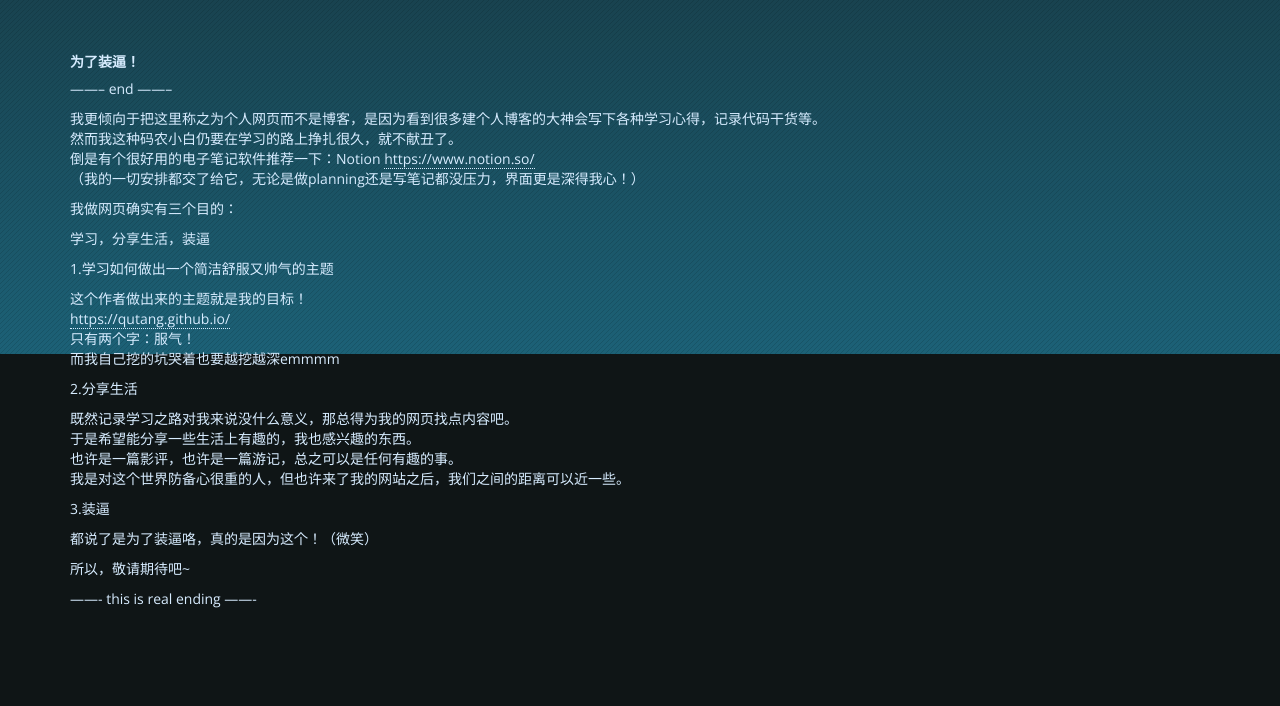
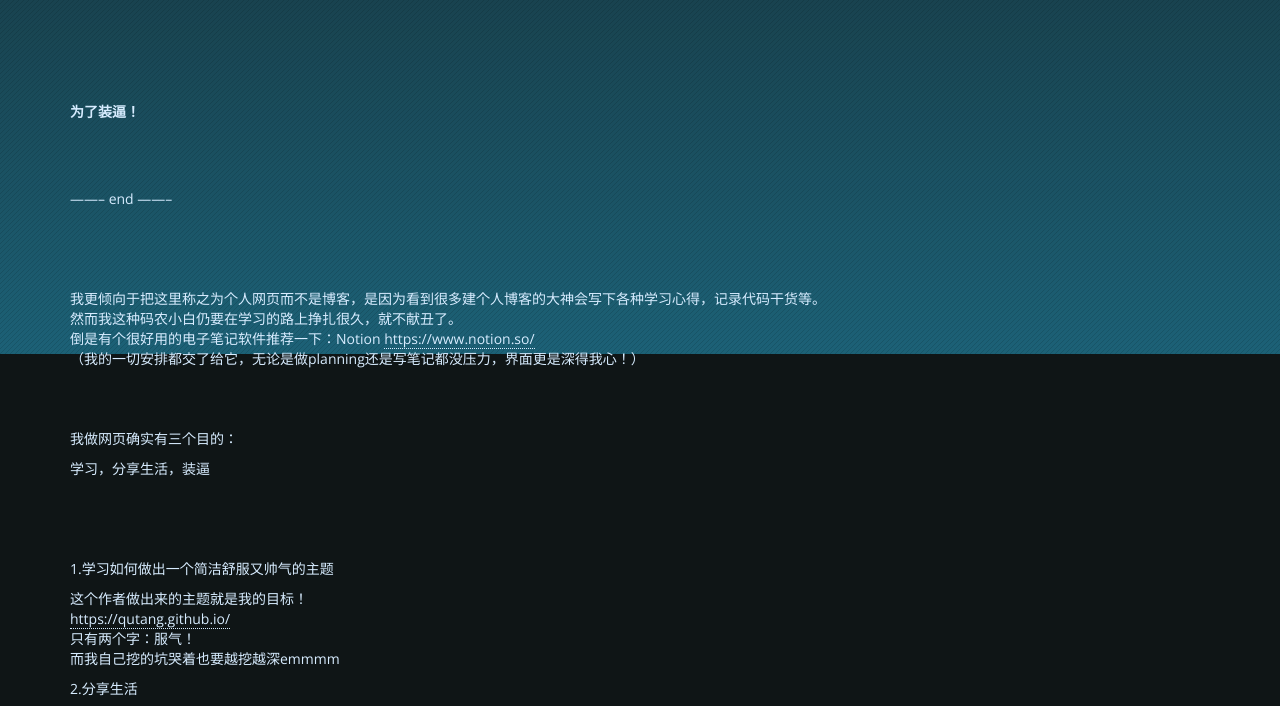
Before and after one commit to XintongLu/XintongLu.github.io, a plain HTML site: page 2018/09/06/做个人网页的意义/index.html in a window 1280 px wide. Shown: the part 446-1152 px from the top of the page. Drawn offline with nearby package versions, Linux system fonts and the light colour scheme; some packages are replaced by stand-ins of ours; a script that the page names is missing.

Commit message:
Site updated: 2018-09-14 01:29:16

```diff
--- a/2018/09/06/做个人网页的意义/index.html
+++ b/2018/09/06/做个人网页的意义/index.html
@@ -10,8 +10,7 @@
 
     <!--Description-->
 
-        <meta name="description" content="为了装逼！——– end ——–
-我更倾向于把这里称之为个人网页而不是博客，是因为看到很多建个人博客的大神会写下各种学习心得，记录代码干货等。然而我这种码农小白仍要在学习的路上挣扎很久，就不献丑了。倒是有个很好用的电子笔记软件推荐一下：Notion    https://www.notion.so/">
+        <meta name="description" content="为了装逼！——– end ——–我更倾向于把这里称之为个人网页而不是博客，是因为看到很多建个人博客的大神会写下各种学习心得，记录代码干货等。然而我这种码农小白仍要在学习的路上挣扎很久，就不献丑了。倒是有个很好用的电子笔记软件推荐一下：Notion    https://www.notion.so/（">
 
 
     <!--Author-->
@@ -167,18 +166,14 @@
 
 
         <!-- Post Content -->
-        <h5 id="为了装逼！"><a href="#为了装逼！" class="headerlink" title="为了装逼！"></a><strong>为了装逼！</strong></h5><p>——– end ——–</p>
-<p>我更倾向于把这里称之为个人网页而不是博客，是因为看到很多建个人博客的大神会写下各种学习心得，记录代码干货等。<br>然而我这种码农小白仍要在学习的路上挣扎很久，就不献丑了。<br>倒是有个很好用的电子笔记软件推荐一下：Notion    <a href="https://www.notion.so/" target="_blank" rel="noopener">https://www.notion.so/</a><br>（我的一切安排都交了给它，无论是做planning还是写笔记都没压力，界面更是深得我心！）</p>
-<p>我做网页确实有三个目的：</p>
-<p>学习，分享生活，装逼</p>
-<p>1.学习如何做出一个简洁舒服又帅气的主题</p>
+        <p><br><br></p>
+<h5 id="为了装逼！"><a href="#为了装逼！" class="headerlink" title="为了装逼！"></a><strong>为了装逼！</strong></h5><p><br><br><br>——– end ——–<br><br><br><br><br>我更倾向于把这里称之为个人网页而不是博客，是因为看到很多建个人博客的大神会写下各种学习心得，记录代码干货等。<br>然而我这种码农小白仍要在学习的路上挣扎很久，就不献丑了。<br>倒是有个很好用的电子笔记软件推荐一下：Notion    <a href="https://www.notion.so/" target="_blank" rel="noopener">https://www.notion.so/</a><br>（我的一切安排都交了给它，无论是做planning还是写笔记都没压力，界面更是深得我心！）<br><br><br><br>我做网页确实有三个目的：</p>
+<p>学习，分享生活，装逼<br><br><br><br><br>1.学习如何做出一个简洁舒服又帅气的主题</p>
 <p>这个作者做出来的主题就是我的目标！<br><a href="https://qutang.github.io/" target="_blank" rel="noopener">https://qutang.github.io/</a><br>只有两个字：服气！<br>而我自己挖的坑哭着也要越挖越深emmmm</p>
 <p>2.分享生活</p>
 <p>既然记录学习之路对我来说没什么意义，那总得为我的网页找点内容吧。<br>于是希望能分享一些生活上有趣的，我也感兴趣的东西。<br>也许是一篇影评，也许是一篇游记，总之可以是任何有趣的事。<br>我是对这个世界防备心很重的人，但也许来了我的网站之后，我们之间的距离可以近一些。</p>
 <p>3.装逼</p>
-<p>都说了是为了装逼咯，真的是因为这个！（微笑）</p>
-<p>所以，敬请期待吧~</p>
-<p>——- this is real ending ——-</p>
+<p>都说了是为了装逼咯，真的是因为这个！（微笑）<br><br><br><br><br>所以，敬请期待吧~<br><br><br><br><br>——- this is real ending ——-<br><br><br></p>
 
     </div>
 
```
Also changed, not shown: index.html (+4 -8 lines).
